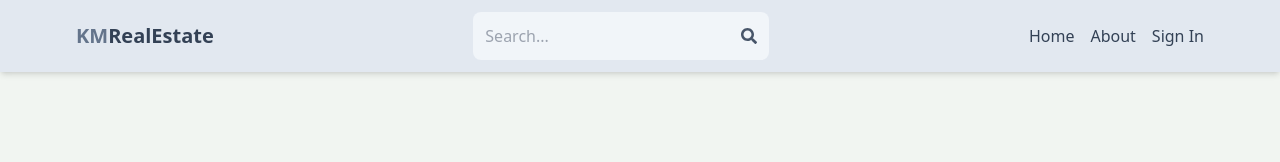
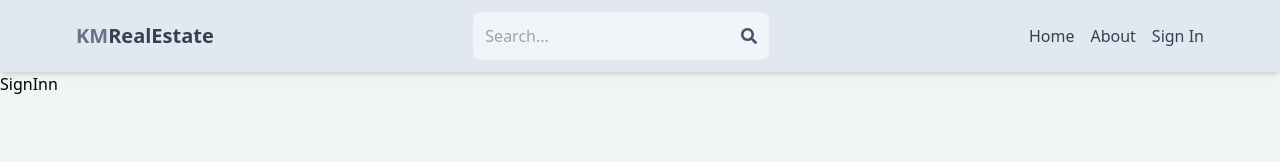
Before and after one commit to themeexpress/MERN-estate, a React (Vite) app in the folder client/: page /sign-in in a window 1280 px wide. Shown: the top 162 px of the page. Built offline with nearby package versions, Linux system fonts and the light colour scheme; no server answers.

Commit message:
error fix_1

```diff
--- a/client/src/App.jsx
+++ b/client/src/App.jsx
@@ -2,6 +2,7 @@ import { BrowserRouter, Routes, Route } from 'react-router-dom';
 import Home from './pages/Home';
 // import SignIn from './pages/SignInNew';
 import SignUp from './pages/SignUp';
+import SignInn from './pages/SignInn'
 import About from './pages/About';
 import Profile from './pages/Profile';
 import Header from './components/Header';
@@ -21,6 +22,7 @@ export default function App() {
         <Route path='/sign-up' element={<SignUp />} />
         <Route path='/about' element={<About />} />
         <Route path='/search' element={<Search />} />
+        <Route path='/sign-in' element={<SignInn />}></Route>
         <Route path='/listing/:listingId' element={<Listing />} />
 
         <Route element={<PrivateRoute />}>
--- /dev/null
+++ b/client/src/pages/SignInn.jsx
@@ -0,0 +1,9 @@
+import React from 'react'
+
+const SignInn = () => {
+  return (
+    <div>SignInn</div>
+  )
+}
+
+export default SignInn
```
